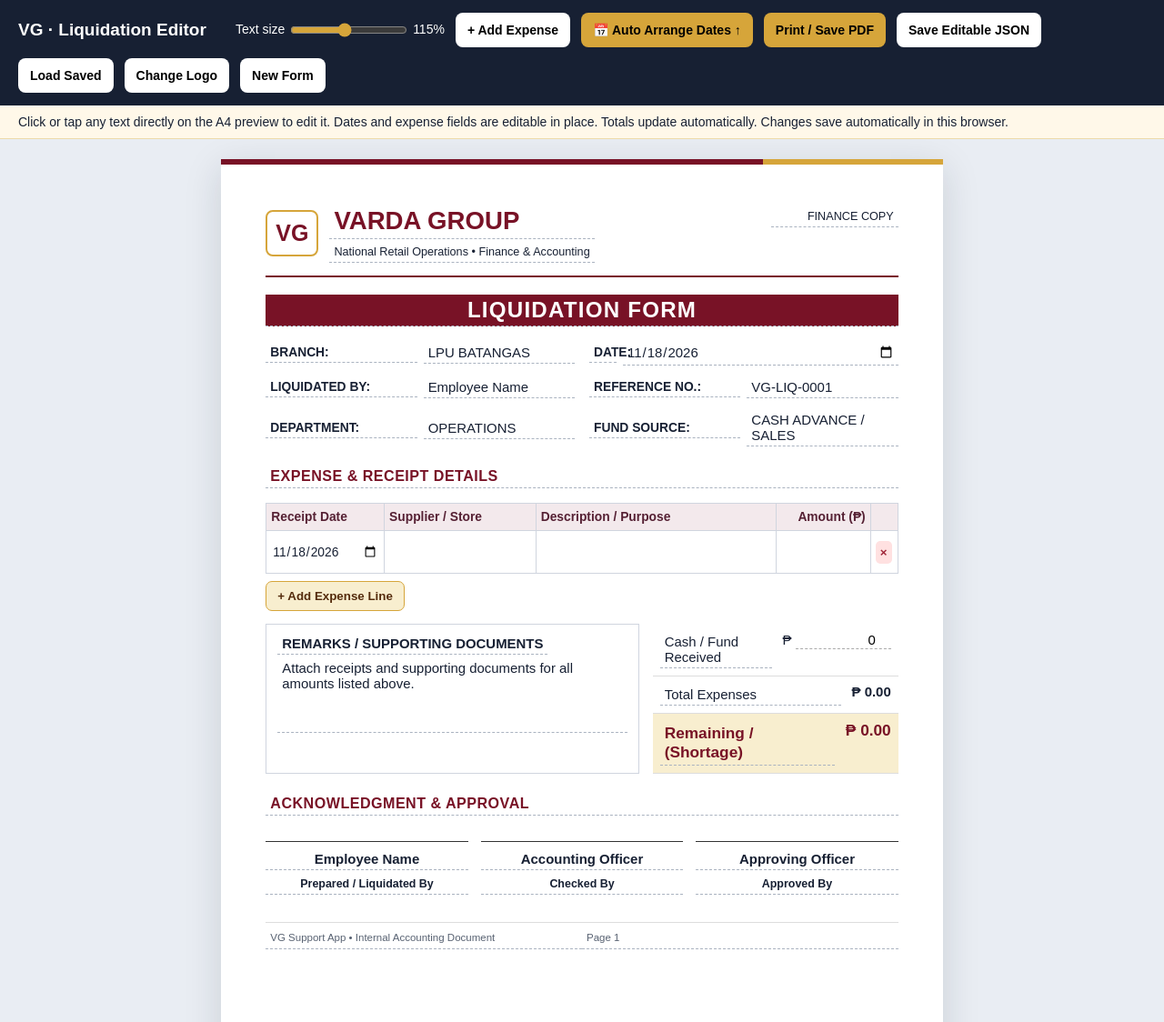
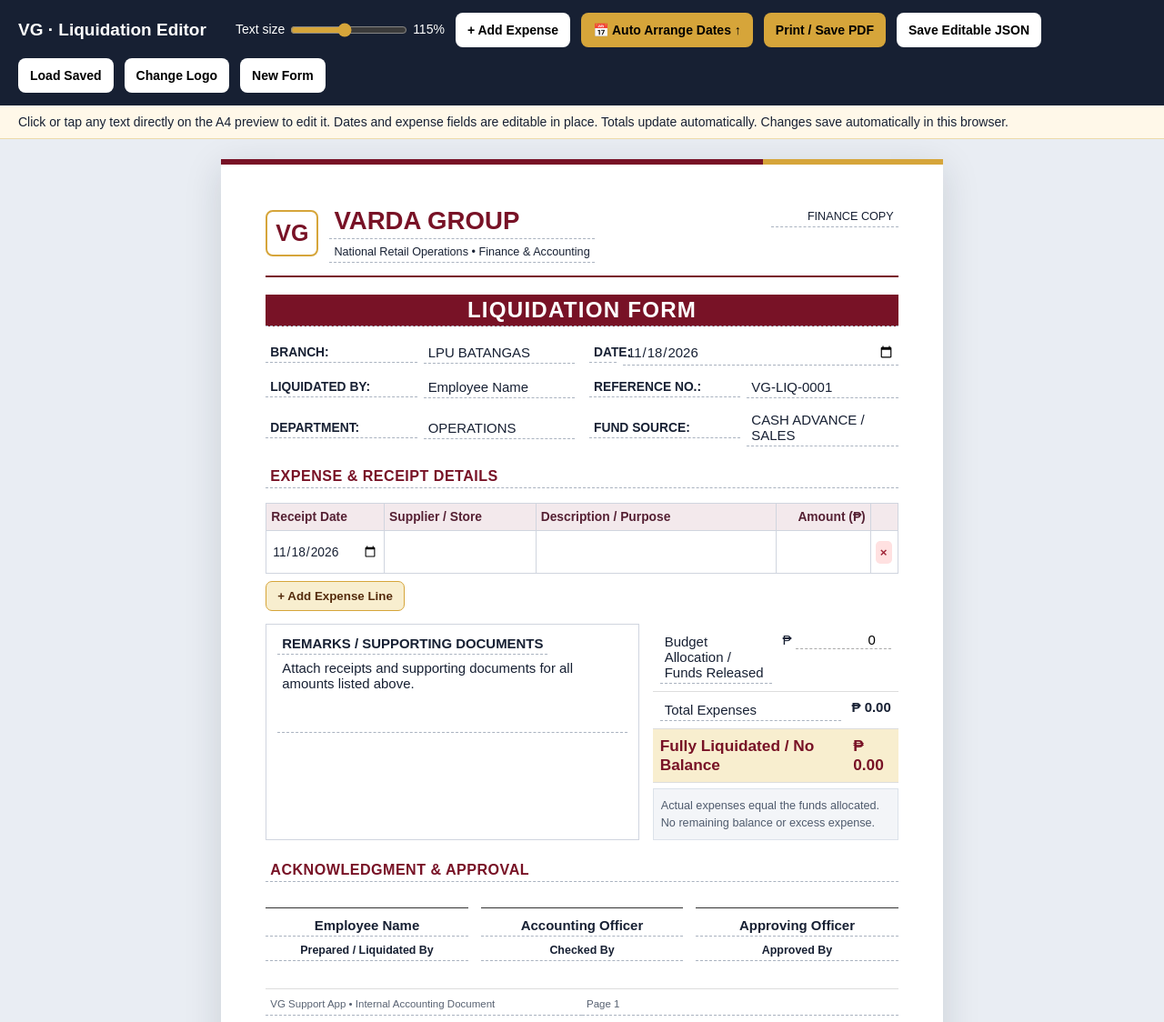
Before and after one commit to varda-mikey/VG-SUPPORT-APP, a plain HTML site: page liquidation-editor.html in a window 1280 px wide. Shown: the top 1124 px of the page at 91% size. Drawn offline with Linux system fonts and the light colour scheme.

Commit message:
Show unutilized funds or excess expenses requiring reimbursement approval

```diff
--- a/liquidation-editor.html
+++ b/liquidation-editor.html
@@ -19,7 +19,7 @@ section{margin-top:20px}h3{font-size:calc(14px * var(--scale));color:var(--maroo
 td textarea{display:block;width:100%;min-width:0;min-height:30px;box-sizing:border-box;border:0;resize:none;overflow:hidden;font:inherit;line-height:1.5;background:transparent;color:inherit;padding:4px 1px;white-space:pre-wrap;overflow-wrap:anywhere;word-break:break-word}td textarea:focus{background:#fff4d5;outline:2px solid #deb24c}td{overflow-wrap:anywhere;word-break:normal}
 td.num,th.num{text-align:right}td.num input{text-align:right}.remove{border:0;background:#ffe1e1;color:#9f2638;font-weight:900;cursor:pointer;border-radius:5px;padding:5px}
 .add{background:#f8eecf;color:#542b0c;border:1px solid #d6a53a;padding:8px 12px;border-radius:7px;font-weight:bold;margin-top:8px;cursor:pointer}
-.summary{display:grid;grid-template-columns:1fr 270px;gap:15px;margin-top:14px}.summary .notes{border:1px solid #d0d5df;padding:12px;min-height:125px}.sumrow{display:flex;justify-content:space-between;gap:12px;padding:8px;border-bottom:1px solid #ddd}.sumrow.total{background:#f8eecf;font-size:calc(15px * var(--scale));font-weight:900;color:var(--maroon)}
+.summary{display:grid;grid-template-columns:1fr 270px;gap:15px;margin-top:14px}.summary .notes{border:1px solid #d0d5df;padding:12px;min-height:125px}.sumrow{display:flex;justify-content:space-between;gap:12px;padding:8px;border-bottom:1px solid #ddd}.sumrow.total{background:#f8eecf;font-size:calc(15px * var(--scale));font-weight:900;color:var(--maroon)}.sumrow.total.over{background:#fde8e8;color:#9b1c1c}.accountingNote{font-size:calc(11px * var(--scale));line-height:1.45;padding:9px 8px;color:#4f5b6d;background:#f3f5f8;border:1px solid #dce2ea;margin-top:6px}.accountingNote.over{color:#8c2020;background:#fff1f0;border-color:#f0c4c0}
 .signs{display:grid;grid-template-columns:repeat(3,1fr);gap:14px;margin-top:28px}.signature{border-top:1px solid #333;padding-top:7px;text-align:center}.signature .edit{display:block;font-weight:700}.signature small{display:block;margin-top:5px}
 .footer{border-top:1px solid #ddd;margin-top:30px;padding-top:7px;display:flex;justify-content:space-between;color:#586272;font-size:calc(10px * var(--scale))}
 @media(max-width:850px){.sheet{margin:0}main{padding:10px}.toolbar{position:relative}.summary{grid-template-columns:1fr 240px}}
@@ -42,7 +42,7 @@ td.num,th.num{text-align:right}td.num input{text-align:right}.remove{border:0;ba
 </div>
 <section><h3 class="edit" contenteditable="true" data-key="expensesTitle">Expense & Receipt Details</h3><div class="tablewrap"><table><thead><tr><th style="width:17%">Receipt Date</th><th style="width:24%">Supplier / Store</th><th>Description / Purpose</th><th style="width:15%" class="num">Amount (₱)</th><th class="actioncol" style="width:30px"></th></tr></thead><tbody id="rows"></tbody></table></div><button class="add" onclick="addRow()">+ Add Expense Line</button></section>
 <div class="summary"><div class="notes"><strong class="edit" contenteditable="true" data-key="remarksLabel">REMARKS / SUPPORTING DOCUMENTS</strong><div class="edit" contenteditable="true" data-key="remarks" style="min-height:83px;margin-top:7px">Attach receipts and supporting documents for all amounts listed above.</div></div>
-<div><div class="sumrow"><span class="edit" contenteditable="true" data-key="fundLabel">Cash / Fund Received</span><span>₱ <input type="number" id="fund" style="width:105px;text-align:right;font:inherit;border:0;border-bottom:1px dashed #aaa" min="0" step=".01"></span></div><div class="sumrow"><span class="edit" contenteditable="true" data-key="spentLabel">Total Expenses</span><b id="spent">₱ 0.00</b></div><div class="sumrow total"><span class="edit" contenteditable="true" data-key="balanceLabel">Remaining / (Shortage)</span><span id="balance">₱ 0.00</span></div></div></div>
+<div><div class="sumrow"><span class="edit" contenteditable="true" data-key="fundLabel">Budget Allocation / Funds Released</span><span>₱ <input type="number" id="fund" style="width:105px;text-align:right;font:inherit;border:0;border-bottom:1px dashed #aaa" min="0" step=".01"></span></div><div class="sumrow"><span class="edit" contenteditable="true" data-key="spentLabel">Total Expenses</span><b id="spent">₱ 0.00</b></div><div class="sumrow total"><span id="balanceLabel">Unutilized Funds / Cash to Return</span><span id="balance">₱ 0.00</span></div><div id="accountingNote" class="accountingNote" aria-live="polite">Funds remaining from the allocation are available for return or reconciliation.</div></div></div>
 <section><h3 class="edit" contenteditable="true" data-key="signTitle">Acknowledgment & Approval</h3><div class="signs"><div class="signature"><div class="edit" contenteditable="true" data-key="prepared">Employee Name</div><small class="edit" contenteditable="true" data-key="preparedLabel">Prepared / Liquidated By</small></div><div class="signature"><div class="edit" contenteditable="true" data-key="checked">Accounting Officer</div><small class="edit" contenteditable="true" data-key="checkedLabel">Checked By</small></div><div class="signature"><div class="edit" contenteditable="true" data-key="approved">Approving Officer</div><small class="edit" contenteditable="true" data-key="approvedLabel">Approved By</small></div></div></section>
 <div class="footer"><span class="edit" contenteditable="true" data-key="footnote">VG Support App • Internal Accounting Document</span><span class="edit" contenteditable="true" data-key="page">Page 1</span></div>
 </article></main>
@@ -70,7 +70,22 @@ function sortRowsByDate(){
   save();
 }
 function removeRow(rowId){lineItems=lineItems.filter(x=>x.id!==rowId);renderRows();calculate();save()}
-function calculate(){let spent=lineItems.reduce((s,x)=>s+(Number(x.amount)||0),0),balance=(Number($('fund').value)||0)-spent;$('spent').textContent=money(spent);$('balance').textContent=(balance<0?'− ':'')+money(Math.abs(balance))}
+function calculate(){
+ const spent=lineItems.reduce((s,x)=>s+(Number(x.amount)||0),0);
+ const allocated=Number($('fund').value)||0;
+ const remaining=Math.round((allocated-spent)*100)/100;
+ $('spent').textContent=money(spent);
+ $('balance').textContent=money(Math.abs(remaining));
+ const excess=remaining<0;
+ $('balanceLabel').textContent=excess?'Excess Expenses / Reimbursement Requested':remaining>0?'Unutilized Funds / Cash to Return':'Fully Liquidated / No Balance';
+ $('accountingNote').textContent=excess
+ ?'Actual expenses exceeded the allocated funds by '+money(-remaining)+'. Reimbursement is requested, subject to receipt verification and management/accounting approval.'
+ :remaining>0
+ ?money(remaining)+' remains from the allocated funds. Return or reconcile the balance with Accounting.'
+ :'Actual expenses equal the funds allocated. No remaining balance or excess expense.';
+ document.querySelector('.sumrow.total').classList.toggle('over',excess);
+ $('accountingNote').classList.toggle('over',excess);
+}
 function snapshot(){let fields={};document.querySelectorAll('[data-key]').forEach(el=>fields[el.dataset.key]=el.innerHTML);return {version:1,font:$('fontSlider').value,date:$('date').value,fund:$('fund').value,logo:$('logo').getAttribute('src')||'',fields,rows:lineItems}}
 function save(){calculate();try{localStorage.setItem(KEY,JSON.stringify(snapshot()))}catch(e){console.warn('Local autosave unavailable',e)}}
 function load(d){if(!d||!Array.isArray(d.rows))return;lineItems=d.rows.map(x=>({id:id(),date:x.date||'',supplier:x.supplier||'',details:x.details||'',amount:x.amount||''}));for(let [k,v] of Object.entries(d.fields||{})){let el=Array.from(document.querySelectorAll('[data-key]')).find(x=>x.dataset.key===k);if(el)el.textContent=new DOMParser().parseFromString(String(v),'text/html').body.textContent}if(d.date)$('date').value=d.date;else $('date').value='';$('fund').value=d.fund||0;$('fontSlider').value=d.font||115;setFont();setLogo(d.logo||'');renderRows();calculate()}
```
